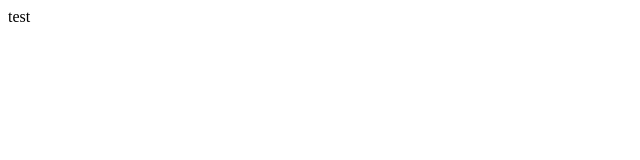
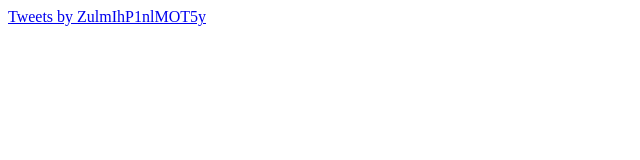
Before and after one commit to gmcgsokdeuvmt/test-twitter-embedding, a plain HTML site: page index.html in a window 1280 px wide. Shown: the whole page, without its empty margins (0-640 px from the left). Drawn offline with Linux system fonts and the light colour scheme.

Commit message:
show timeline

```diff
--- a/index.html
+++ b/index.html
@@ -15,6 +15,7 @@
 <link rel="shortcut icon" href="">
 </head>
 <body>
-test
+    <a class="twitter-timeline" href="https://twitter.com/ZulmIhP1nlMOT5y?ref_src=twsrc%5Etfw">Tweets by ZulmIhP1nlMOT5y</a>
+    <script async src="https://platform.twitter.com/widgets.js" charset="utf-8"></script>
 </body>
 </html>
```
